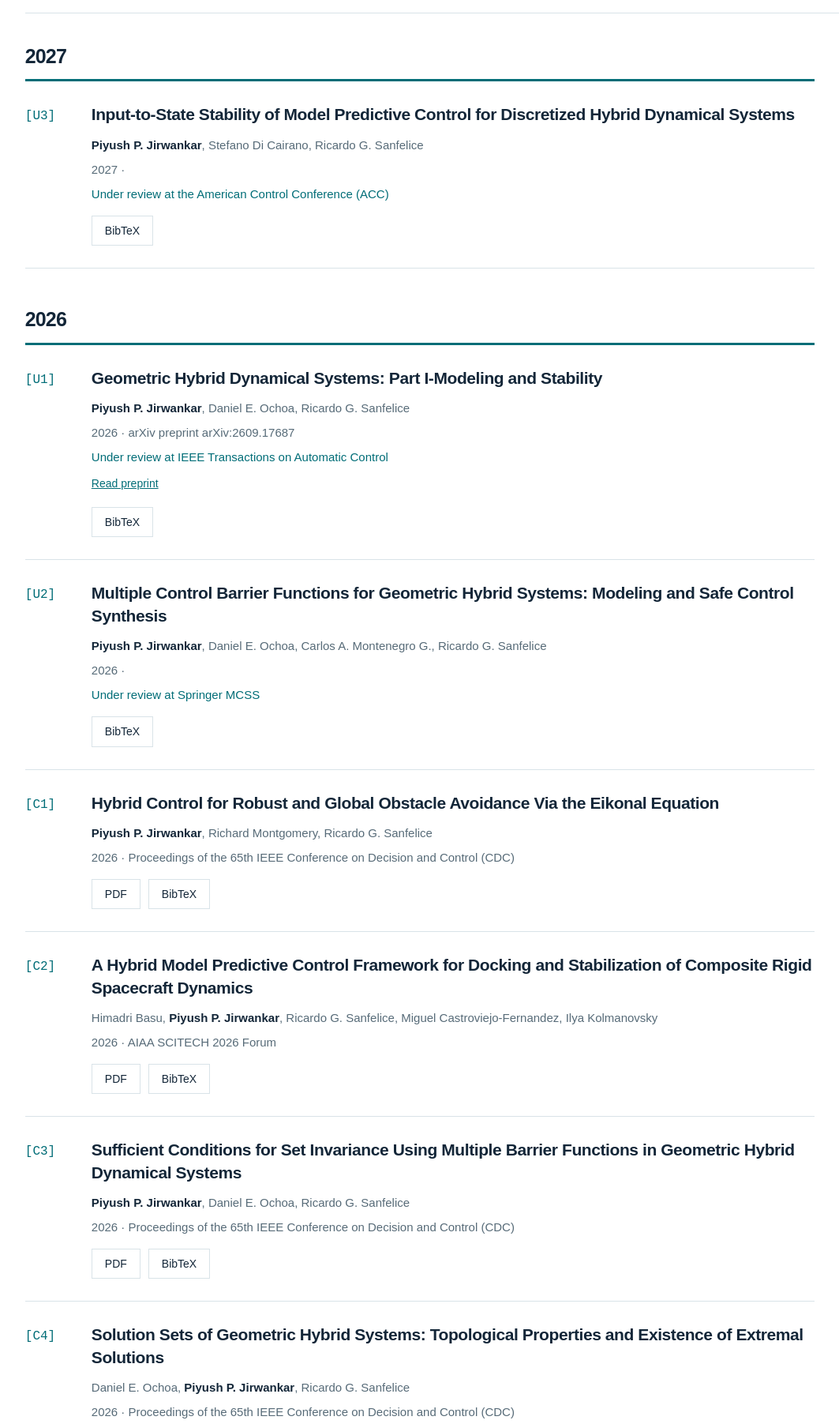
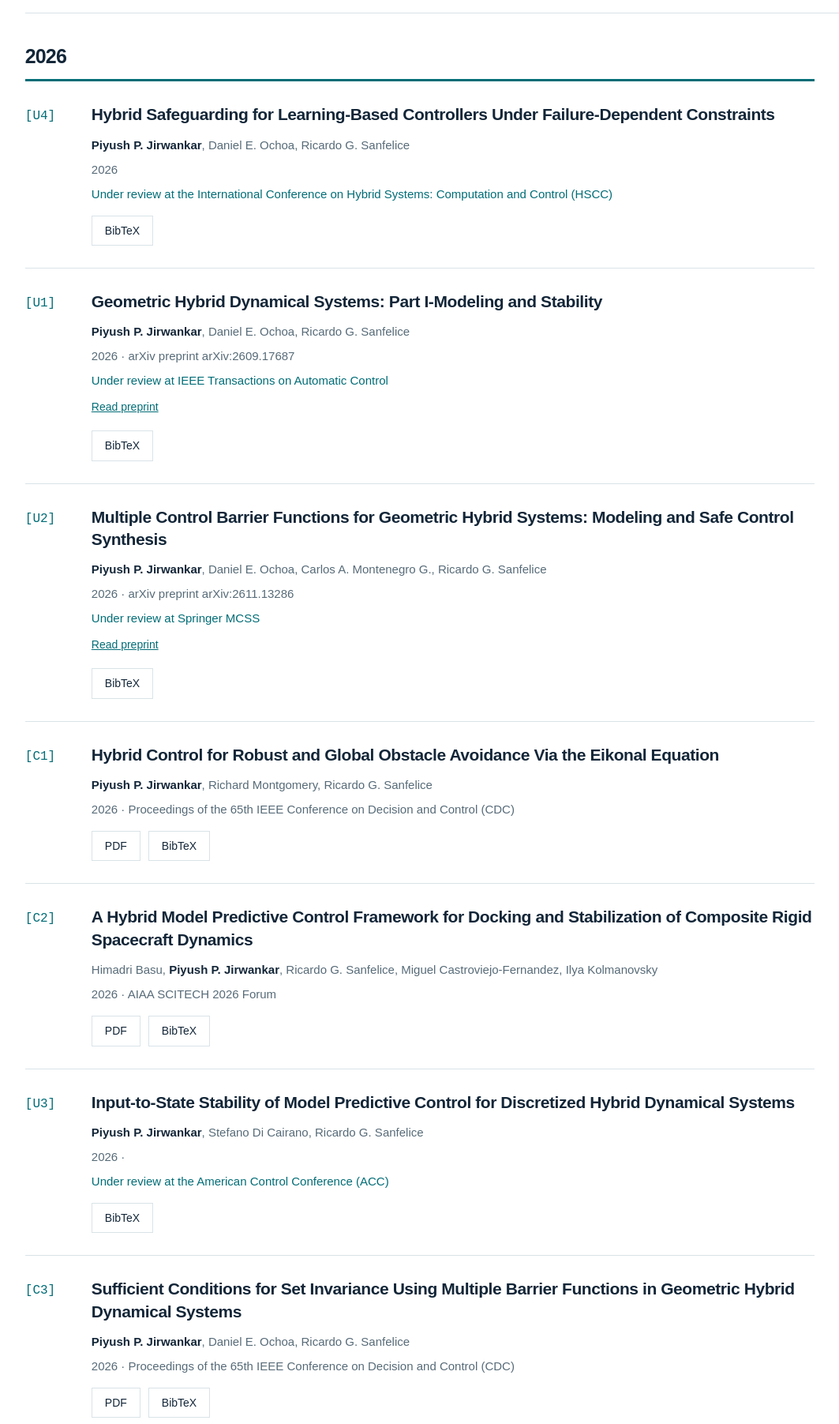
Before and after one commit to pjirwank/pjirwank.github.io, a plain HTML site: page publications.html in a window 1280 px wide. Shown: the part 440-2243 px from the top of the page at 79% size, without its empty margins (45-1108 px from the left). Drawn offline with Linux system fonts and the light colour scheme.

Commit message:
updated publication list

```diff
--- a/publications.html
+++ b/publications.html
@@ -79,29 +79,22 @@
         Keep individual BibTeX/PDF links and include only sections with publications.
       -->
       <div class="publication-list" id="publication-list">
-        <section class="publication-section" data-section-year="2027">
-          <h2>2027</h2>
+        <section class="publication-section" data-section-year="2026">
+          <h2>2026</h2>
           <div class="publication-group">
-            <article id="publication-U3" class="publication" data-type="U" data-year="2027" data-order="5">
-              <span class="publication-id">[U3]</span>
+            <article id="publication-U4" class="publication" data-type="U" data-year="2026" data-order="0">
+              <span class="publication-id">[U4]</span>
               <div>
-                <h3>
-                  Input-to-State Stability of Model Predictive Control for Discretized Hybrid Dynamical
-                  Systems
-                </h3>
-                <p><strong>Piyush P. Jirwankar</strong>, Stefano Di Cairano, Ricardo G. Sanfelice</p>
-                <p class="metadata"><span class="publication-year">2027</span> · </p>
-                <p class="note">Under review at the American Control Conference (ACC)</p>
+                <h3>Hybrid Safeguarding for Learning-Based Controllers Under Failure-Dependent Constraints</h3>
+                <p><strong>Piyush P. Jirwankar</strong>, Daniel E. Ochoa, Ricardo G. Sanfelice</p>
+                <p class="metadata"><span class="publication-year">2026</span></p>
+                <p class="note">Under review at the International Conference on Hybrid Systems: Computation and Control (HSCC)</p>
                 <div class="paper-downloads">
-                  <a class="button" href="bibtex/jirwankar2027mpcISS.bib" download>BibTeX</a>
+                  <a class="button" href="bibtex/jirwankar2026hybridSafeguarding.bib" download>BibTeX</a>
                 </div>
               </div>
             </article>
-          </div>
-        </section>
-        <section class="publication-section" data-section-year="2026">
-          <h2>2026</h2>
-          <div class="publication-group">
+
             <article id="publication-U1" class="publication" data-type="U" data-year="2026" data-order="1">
               <span class="publication-id">[U1]</span>
               <div>
@@ -126,8 +119,9 @@
                   Synthesis
                 </h3>
                 <p><strong>Piyush P. Jirwankar</strong>, Daniel E. Ochoa, Carlos A. Montenegro G., Ricardo G. Sanfelice</p>
-                <p class="metadata"><span class="publication-year">2026</span> · </p>
+                <p class="metadata"><span class="publication-year">2026</span> · arXiv preprint arXiv:2611.13286</p>
                 <p class="note">Under review at Springer MCSS</p>
+                <a class="paper-link" href="https://arxiv.org/abs/2611.13286">Read preprint</a>
                 <div class="paper-downloads">
                   <a class="button" href="bibtex/jirwankar2026safetyFilter.bib" download>BibTeX</a>
                 </div>
@@ -177,6 +171,22 @@
                     PDF
                   </a>
                   <a class="button" href="bibtex/basu2026mpc.bib" download>BibTeX</a>
+                </div>
+              </div>
+            </article>
+
+            <article id="publication-U3" class="publication" data-type="U" data-year="2026" data-order="5">
+              <span class="publication-id">[U3]</span>
+              <div>
+                <h3>
+                  Input-to-State Stability of Model Predictive Control for Discretized Hybrid Dynamical
+                  Systems
+                </h3>
+                <p><strong>Piyush P. Jirwankar</strong>, Stefano Di Cairano, Ricardo G. Sanfelice</p>
+                <p class="metadata"><span class="publication-year">2026</span> · </p>
+                <p class="note">Under review at the American Control Conference (ACC)</p>
+                <div class="paper-downloads">
+                  <a class="button" href="bibtex/jirwankar2027mpcISS.bib" download>BibTeX</a>
                 </div>
               </div>
             </article>
```
Also changed, not shown: index.html (+11 -2 lines), 4 other files.
